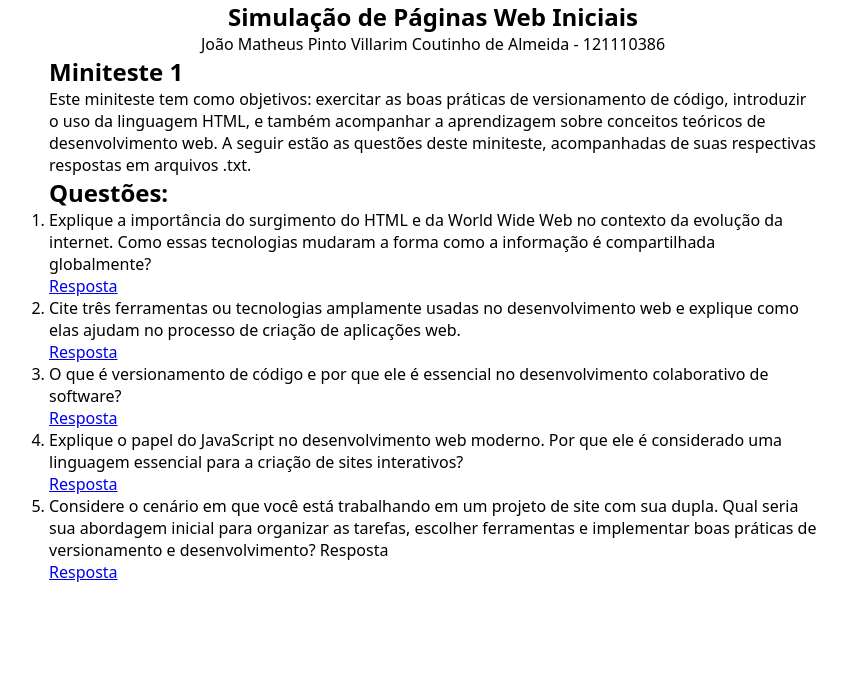
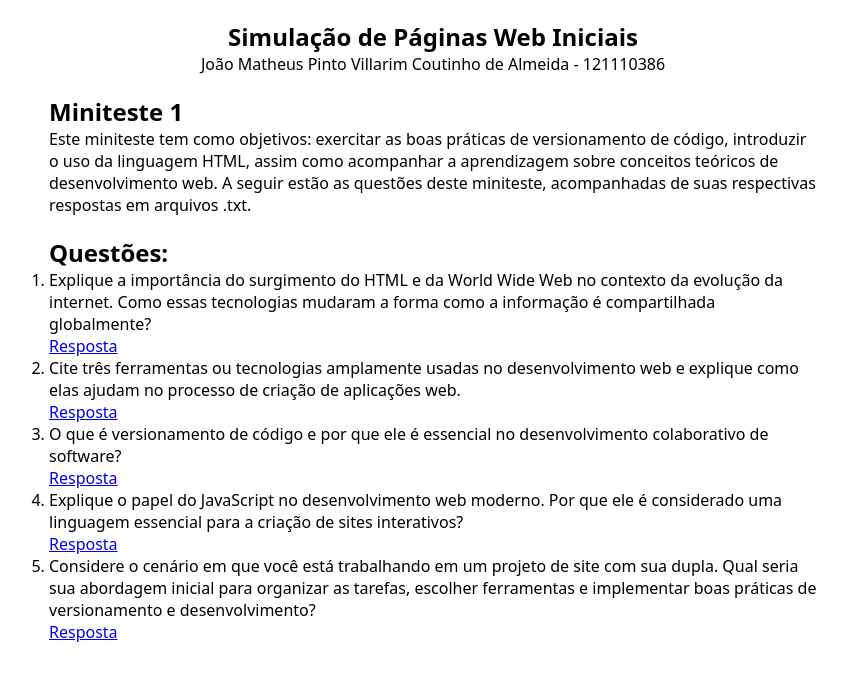
Before and after one commit to joaomatheusvillarim/lab-pweb2, a plain HTML site: page miniteste1/index.html in a window 1280 px wide. Shown: the whole page, without its empty margins (207-1054 px from the left). Drawn offline with Linux system fonts and the light colour scheme.

Commit message:
Adição das respostas aos seus respectivos arquivos .txt

```diff
--- a/miniteste1/index.html
+++ b/miniteste1/index.html
@@ -8,17 +8,22 @@
   </head>
   <body>
     <header>
+      <div class="container">
         <h2>Simulação de Páginas Web Iniciais</h2>
         <p>João Matheus Pinto Villarim Coutinho de Almeida - 121110386</p>
+      </div>
       </header>
     <main>
+      <div class="container">
         <h2>Miniteste 1</h2>
         <p>Este miniteste tem como objetivos: exercitar as boas práticas de
-        versionamento de código, introduzir o uso da linguagem HTML, e também
+          versionamento de código, introduzir o uso da linguagem HTML, assim como
           acompanhar a aprendizagem sobre conceitos teóricos de desenvolvimento
           web. A seguir estão as questões deste miniteste, acompanhadas de suas
           respectivas respostas em arquivos .txt.
         </p>
+      </div>
+      <div class="container">
         <h2>Questões:</h2>
         <ol>
           <li>
@@ -48,10 +53,11 @@
             <p>Considere o cenário em que você está trabalhando em um projeto
               de site com sua dupla. Qual seria sua abordagem inicial para
               organizar as tarefas, escolher ferramentas e implementar boas
-            práticas de versionamento e desenvolvimento? Resposta</p>
+              práticas de versionamento e desenvolvimento?</p>
             <a href="respostas/resposta5.txt">Resposta</a>
           </li>
         </ol>
+      </div>
     </main>
   </body>
 </html>
--- a/miniteste1/styles.css
+++ b/miniteste1/styles.css
@@ -13,4 +13,9 @@ body {
 
 header {
   text-align: center;
+  padding-top: 10px;
 }
+
+.container {
+  padding: 10px 0
+}
```
Also changed, not shown: miniteste1/respostas/resposta1.txt, miniteste1/respostas/resposta2.txt, miniteste1/respostas/resposta3.txt, miniteste1/respostas/resposta4.txt, miniteste1/respostas/resposta5.txt. Lines whose indentation alone changed are shown as unchanged.
